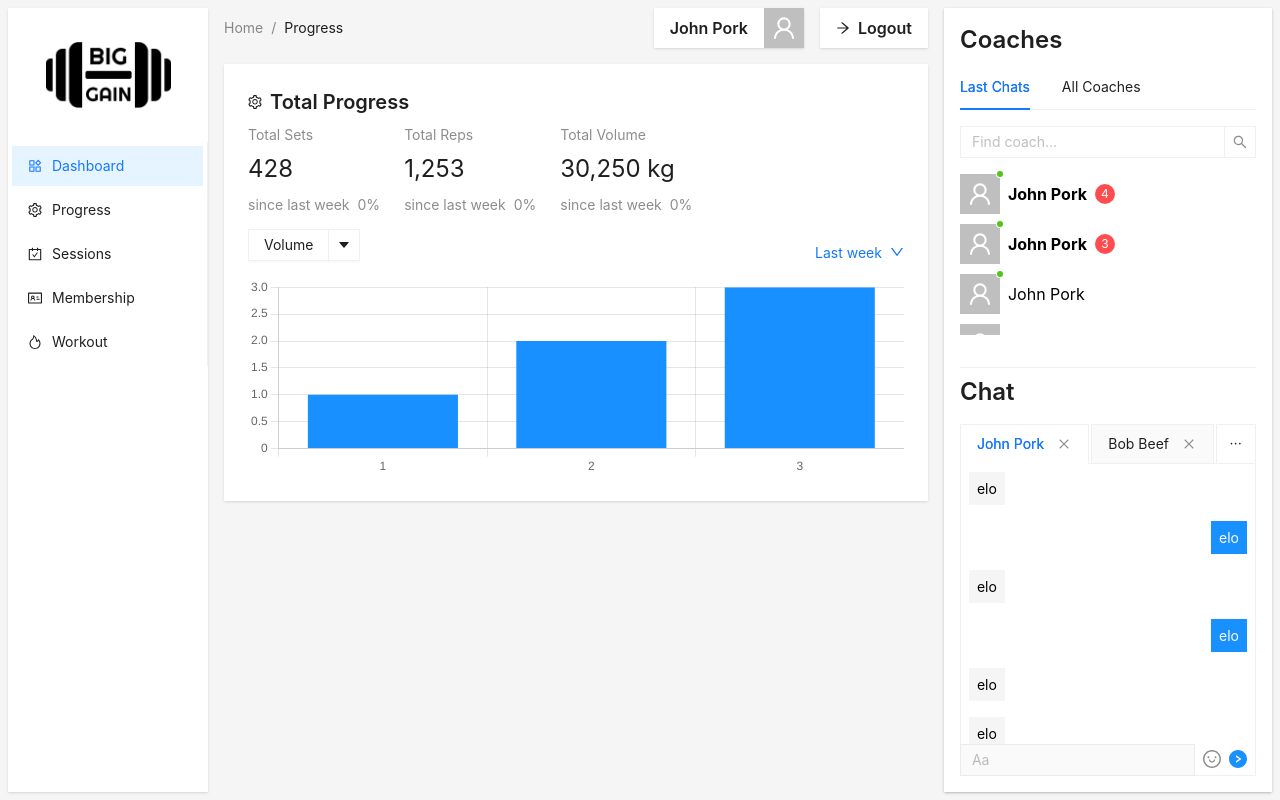
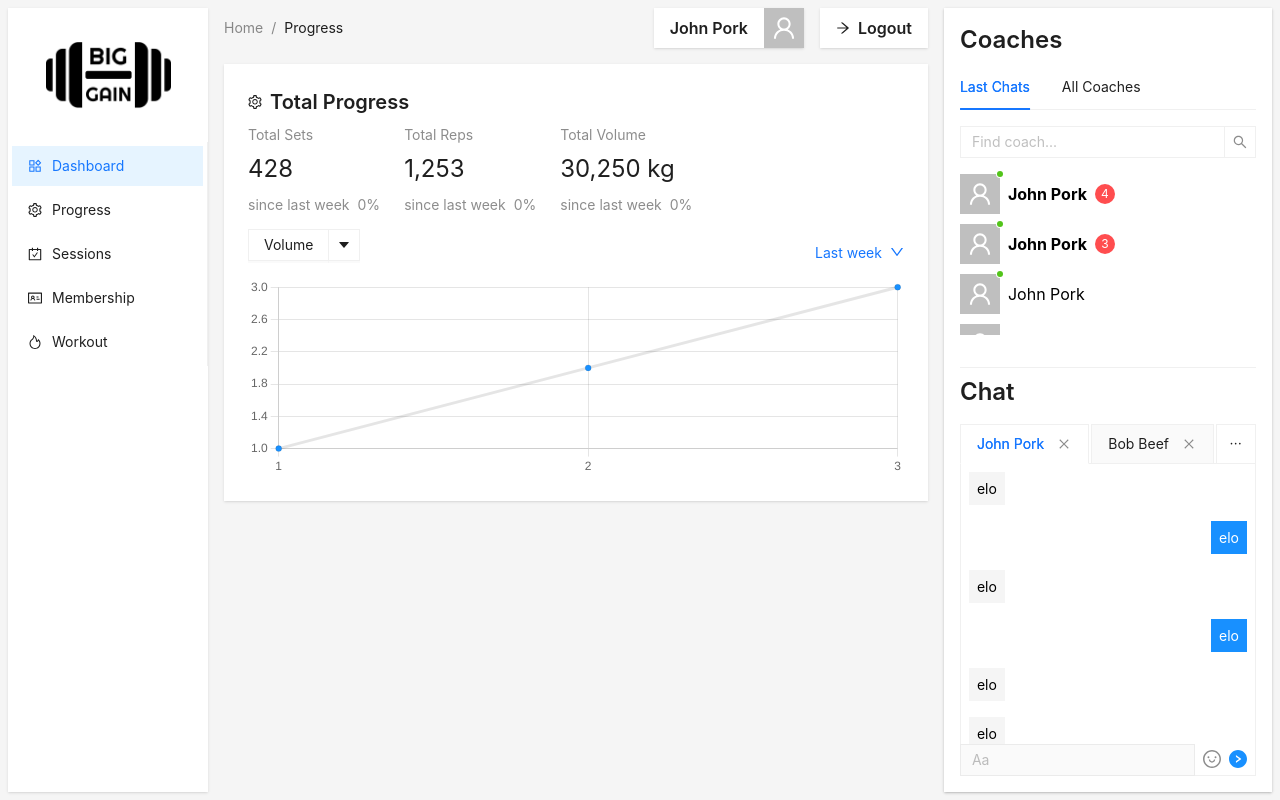
Before and after one commit to filip-stepien/gym-frontend, a React (Vite) app: page /progress in a window 1280 px wide. Built offline with nearby package versions, Linux system fonts and the light colour scheme.

Commit message:
feat: chart utility props & move chart to common components

```diff
--- a/src/pages/ClientProgress/ProgressChart.tsx
+++ b/src/components/Chart.tsx
@@ -1,12 +1,19 @@
-import { Chart as ChartJS, CategoryScale, LinearScale, BarElement } from 'chart.js';
+import {
+    Chart as ChartJS,
+    CategoryScale,
+    LinearScale,
+    BarElement,
+    LineElement,
+    PointElement
+} from 'chart.js';
 import { Dropdown, Flex, Space } from 'antd';
-import { Icon } from '../../components/Icon';
-import { Bar } from 'react-chartjs-2';
-import { getCSSVariable } from '../../utils/getCSSVariable';
+import { Icon } from './Icon';
+import { Bar, Line } from 'react-chartjs-2';
+import { getCSSVariable } from '../utils/getCSSVariable';
 import { useState } from 'react';
 import type { MenuProps } from 'antd';
 
-ChartJS.register(CategoryScale, LinearScale, BarElement);
+ChartJS.register(CategoryScale, LinearScale, BarElement, LineElement, PointElement);
 
 export type TimePeriod = 'lastWeek' | 'lastThreeWeeks' | 'lastYear';
 
@@ -20,8 +27,10 @@ export type ChartData = {
     timeSeries: Record<TimePeriod, TimeSeriesData>;
 };
 
-type ProgressChartProps = {
+type ChartProps = {
     data: ChartData[];
+    type?: 'bar' | 'line';
+    className?: string;
 };
 
 type TimeSpanLabels = Record<TimePeriod, string>;
@@ -40,8 +49,8 @@ const chartComponentOptions = {
     }
 };
 
-export function ProgressChart(props: ProgressChartProps) {
-    const { data } = props;
+export function Chart(props: ChartProps) {
+    const { data, type, className } = props;
     const initialTimePeriod: TimePeriod = 'lastWeek';
 
     const [chartDataset, setChartDataset] = useState(data[0]);
@@ -112,8 +121,12 @@ export function ProgressChart(props: ProgressChartProps) {
                     </a>
                 </Dropdown>
             </Flex>
-            <div className='min-h-50 w-full'>
-                <Bar options={chartComponentOptions} data={chartComponentData} />
+            <div className={`min-h-50 ${className}`}>
+                {type === 'line' ? (
+                    <Bar options={chartComponentOptions} data={chartComponentData} />
+                ) : (
+                    <Line options={chartComponentOptions} data={chartComponentData} />
+                )}
             </div>
         </Space>
     );
--- a/src/pages/ClientProgress/ClientProgress.tsx
+++ b/src/pages/ClientProgress/ClientProgress.tsx
@@ -2,7 +2,7 @@ import { TrendStatistic } from '../../components/TrendStatistic';
 import { Card } from '../../components/Card';
 import { CardTitle } from '../../components/CardTitle';
 import { Flex, Space } from 'antd';
-import { ChartData, ProgressChart } from './ProgressChart';
+import { ChartData, Chart } from '../../components/Chart';
 
 const chartData: ChartData[] = [
     {
@@ -64,7 +64,7 @@ export function ClientProgress() {
                     />
                 </Space>
             </Flex>
-            <ProgressChart data={chartData} />
+            <Chart type='bar' data={chartData} />
         </Card>
     );
 }
```
